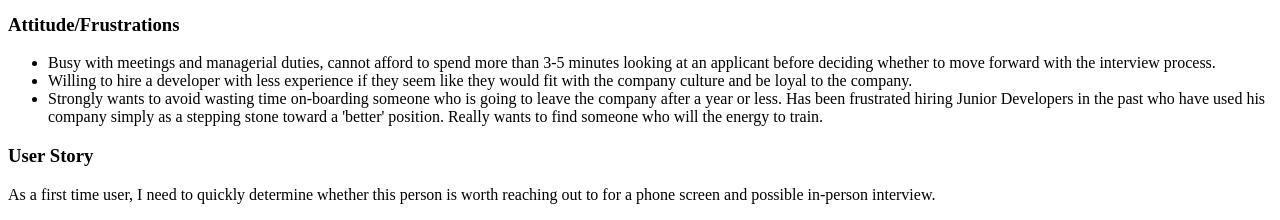
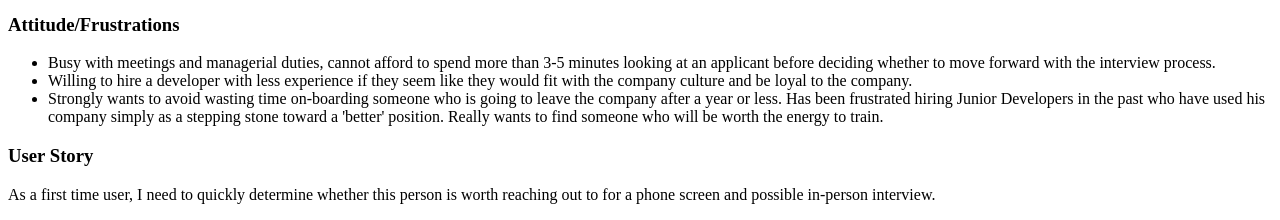
Before and after one commit to will-t-harris/will-harris-pwp, a PHP site: page /milestone-1.php in a window 1280 px wide. Shown: the part 1358-1578 px from the top of the page. Run offline with PHP 8.4, Linux system fonts and the light colour scheme.

Commit message:
fix sentence

```diff
--- a/public_html/documentation/milestone-1.php
+++ b/public_html/documentation/milestone-1.php
@@ -46,7 +46,7 @@
 		<ul>
 			<li>Busy with meetings and managerial duties, cannot afford to spend more than 3-5 minutes looking at an applicant before deciding whether to move forward with the interview process.</li>
 			<li>Willing to hire a developer with less experience if they seem like they would fit with the company culture and be loyal to the company.</li>
-			<li>Strongly wants to avoid wasting time on-boarding someone who is going to leave the company after a year or less.  Has been frustrated hiring Junior Developers in the past who have used his company simply as a stepping stone toward a 'better' position.  Really wants to find someone who will the energy to train.</li>
+			<li>Strongly wants to avoid wasting time on-boarding someone who is going to leave the company after a year or less.  Has been frustrated hiring Junior Developers in the past who have used his company simply as a stepping stone toward a 'better' position.  Really wants to find someone who will be worth the energy to train.</li>
 		</ul>
 		<h3>User Story</h3>
 		<p>As a first time user, I need to quickly determine whether this person is worth reaching out to for a phone screen and possible in-person interview.</p>
```
